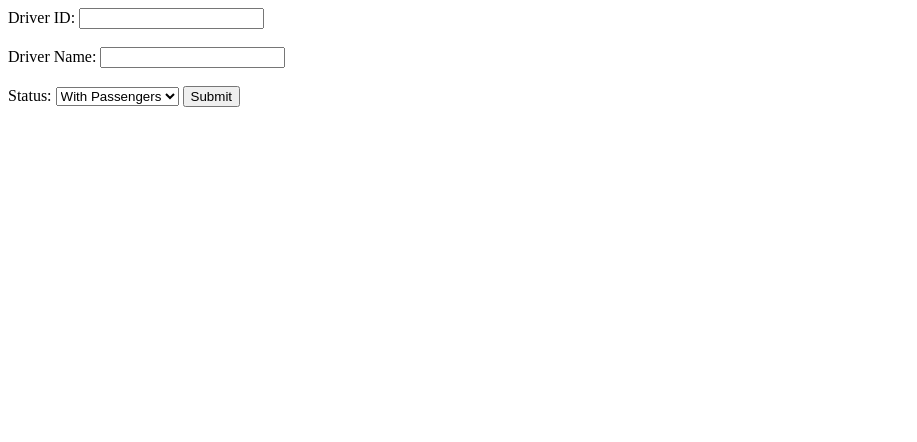
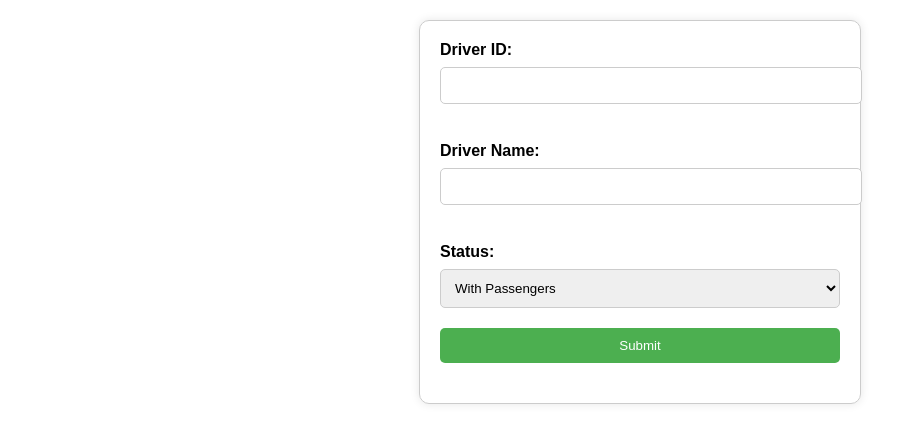
Before and after one commit to Jacob-J18/autosmartdriver, a plain HTML site: page index.html in a window 1280 px wide. Shown: the whole page, without its empty margins (0-917 px from the left). Drawn offline with Linux system fonts and the light colour scheme.

Commit message:
Update index.html

```diff
--- a/index.html
+++ b/index.html
@@ -4,6 +4,41 @@
   <meta charset="UTF-8">
   <meta name="viewport" content="width=device-width, initial-scale=1.0">
   <title>Driver Status Form</title>
+  <style>
+    body {
+      font-family: Arial, sans-serif;
+      margin: 20px;
+    }
+    form {
+      max-width: 400px;
+      margin: auto;
+      padding: 20px;
+      border: 1px solid #ccc;
+      border-radius: 10px;
+      box-shadow: 0 0 10px rgba(0, 0, 0, 0.1);
+    }
+    label {
+      display: block;
+      margin-bottom: 8px;
+      font-weight: bold;
+    }
+    input, select, button {
+      width: 100%;
+      padding: 10px;
+      margin-bottom: 20px;
+      border: 1px solid #ccc;
+      border-radius: 5px;
+    }
+    button {
+      background-color: #4CAF50;
+      color: white;
+      border: none;
+      cursor: pointer;
+    }
+    button:hover {
+      background-color: #45a049;
+    }
+  </style>
 </head>
 <body>
   <form id="driverStatusForm">
@@ -40,8 +75,7 @@
       switch(error.code) {
         case error.PERMISSION_DENIED:
           alert("User denied the request for Geolocation.");
-          break;
-        case error.POSITION_UNAVAILABLE:
+          case error.POSITION_UNAVAILABLE:
           alert("Location information is unavailable.");
           break;
         case error.TIMEOUT:
@@ -65,7 +99,9 @@
       fetch("https://autosmart.app.n8n.cloud/webhook-test/8043e0ed-6f21-4fd6-bcec-c59014d573b0", {
         method: "POST",
         body: formData
-             if (!response.ok) {
+      })
+      .then(response => {
+        if (!response.ok) {
           throw new Error('Network response was not ok');
         }
         return response.json();
```
